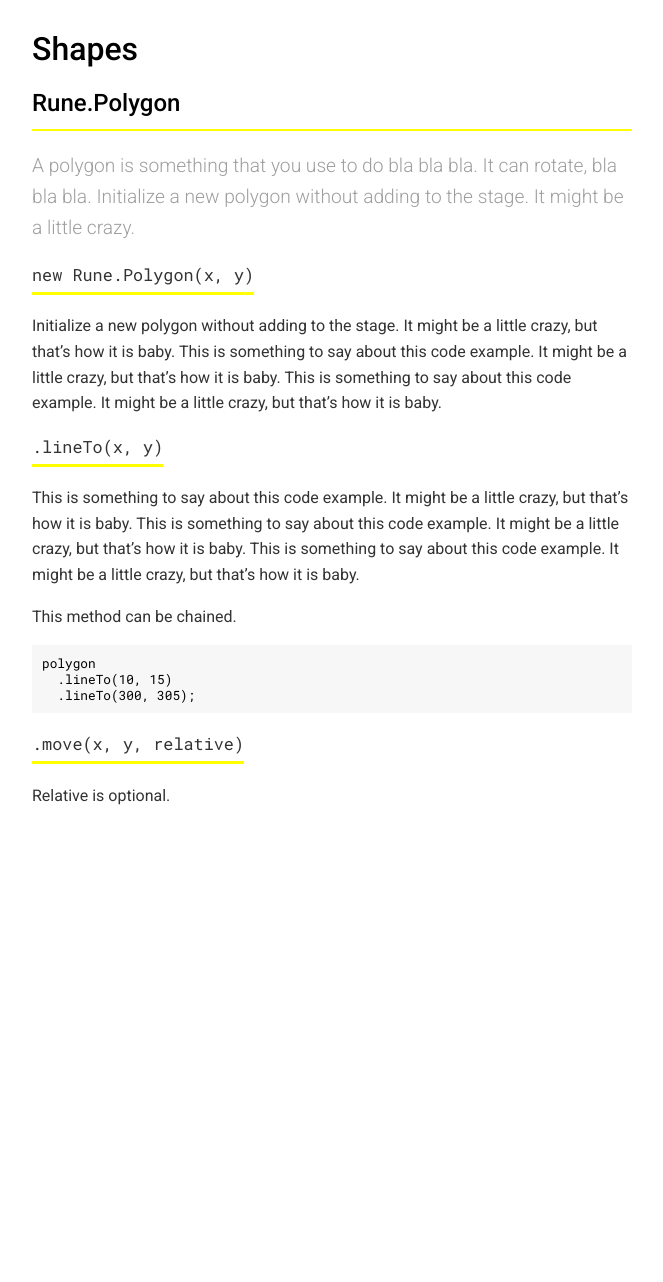
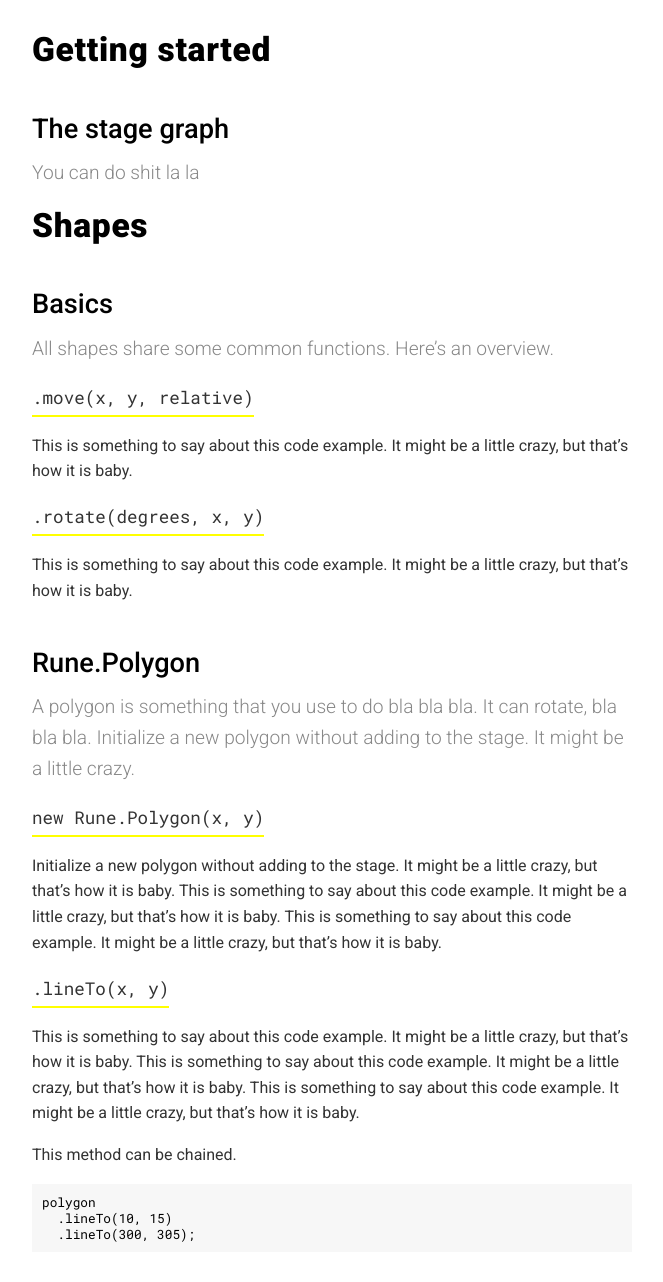
Before and after one commit to runemadsen/rune.js, a Jekyll site: the page built from index.md, in a window 1280 px wide. Shown: the whole page, without its empty margins (13-676 px from the left). Built offline with Jekyll 4.4.1, drawn with Linux system fonts in a browser that asks for light colours; before the commit the page ends 900 px from its top, so only the background shows below that.

Commit message:
adding new better layout

````diff
--- a/_includes/head.html
+++ b/_includes/head.html
@@ -8,7 +8,7 @@
     <meta name="description" content="{{ site.description }}">
     <link rel="stylesheet" href="css/main.css">
 
-    <link href='http://fonts.googleapis.com/css?family=Roboto:300,400,500,700,400italic,700italic' rel='stylesheet' type='text/css'>
+    <link href='http://fonts.googleapis.com/css?family=Roboto:300,400,500,700,900,400italic,700italic' rel='stylesheet' type='text/css'>
     <link href='http://fonts.googleapis.com/css?family=Roboto+Condensed:300,400,700,400italic,700italic' rel='stylesheet' type='text/css'>
     <link href='http://fonts.googleapis.com/css?family=Roboto+Mono' rel='stylesheet' type='text/css'>
 </head>
--- /dev/null
+++ b/_sass/_fonts.scss
@@ -0,0 +1,60 @@
+// Headings
+// --------------------------------------------------------
+
+h1, h2, h3, h4, h5 {
+  // font-family: 'Roboto Condensed', sans-serif;
+}
+
+h2 {
+  font-size: 2.1em;
+  font-weight: 900;
+  letter-spacing: 0.02em;
+  margin: 0.5em 0;
+}
+
+h3 {
+  font-size: 1.7em;
+  font-weight: 500;
+  margin-bottom: 0.5em;
+  margin-top: 1.6em;
+}
+
+h4 {
+  margin-bottom: 0.6em;
+}
+
+h4 code {
+  border-bottom: 2px solid $yellow;
+  padding: 0;
+  padding-bottom: 6px;
+  background-color: initial;
+  display: inline-block;
+  font-weight: normal;
+  color: #333;
+  font-size: 1.1em;
+}
+
+// Body
+// --------------------------------------------------------
+
+code {
+  display: block;
+  font-family: 'Roboto Mono', 'Consolas', monospace;
+  padding: 10px;
+  background-color: $gray;
+  font-size: 0.8em;
+}
+
+h3 + p {
+  font-size: 1.2em;
+  font-weight: 300;
+  color: $gray_text;
+  margin: 0.5em 0;
+}
+
+p {
+  // margin: 0.6em 0;
+  font-size: 1em;
+  line-height: 1.6em;
+  color: #333;
+}
--- a/_sass/_layout.scss
+++ b/_sass/_layout.scss
@@ -1,11 +1,3 @@
-$gray: #F7F7F7;
-$gray_light: #9E9E9E;
-$yellow: yellow;
-$yellow_dark: #DCBE00;
-
-$first_break: 500px;
-
-
 body {
   margin: 30px 25px;
   font-family: 'Roboto', sans-serif;
@@ -18,47 +10,6 @@ body {
   }
 }
 
-h1, h2, h3, h4, h5 {
-  font-weight: 500;
-  font-family: 'Roboto', sans-serif;
-}
-
-code {
-  display: block;
-  font-family: 'Roboto Mono', 'Consolas', monospace;
-  padding: 10px;
-  background-color: $gray;
-  font-size: 0.8em;
-}
-
-h2 {
-  border-bottom: 2px solid $yellow;
-  padding-bottom: 12px;
-}
-
-h2 + p {
-  font-size: 1.2em;
-  font-weight: 300;
-  color: $gray_light;
-}
-
-h3 code {
-  border-bottom: 3px solid $yellow;
-  padding: 0;
-  padding-bottom: 6px;
-  background-color: initial;
-  display: inline-block;
-  font-weight: normal;
-  color: #333;
-  font-size: 0.9em;
-}
-
 #content {
   max-width: 600px;
 }
-
-p {
-  font-size: 1em;
-  line-height: 1.6em;
-  color: #333;
-}
--- a/css/main.scss
+++ b/css/main.scss
@@ -3,5 +3,13 @@
 ---
 @charset "utf-8";
 
+$gray: #F7F7F7;
+$gray_text: #888888;
+$yellow: yellow;
+$yellow_dark: #DCBE00;
+
+$first_break: 500px;
+
 // Import partials from `sass_dir` (defaults to `_sass`)
+@import "fonts";
 @import "layout";
--- a/index.md
+++ b/index.md
@@ -3,17 +3,35 @@ layout: default
 title: "Rune.js Documentation"
 ---
 
-# Shapes
+## Getting started
 
-## Rune.Polygon
+### The stage graph
+
+You can do shit la la
+
+## Shapes
+
+### Basics
+
+All shapes share some common functions. Here's an overview.
+
+#### `.move(x, y, relative)`
+
+This is something to say about this code example. It might be a little crazy, but that's how it is baby.
+
+#### `.rotate(degrees, x, y)`
+
+This is something to say about this code example. It might be a little crazy, but that's how it is baby.
+
+### Rune.Polygon
 
 A polygon is something that you use to do bla bla bla. It can rotate, bla bla bla. Initialize a new polygon without adding to the stage.  It might be a little crazy.
 
-### `new Rune.Polygon(x, y)`
+#### `new Rune.Polygon(x, y)`
 
 Initialize a new polygon without adding to the stage.  It might be a little crazy, but that's how it is baby. This is something to say about this code example. It might be a little crazy, but that's how it is baby. This is something to say about this code example. It might be a little crazy, but that's how it is baby.
 
-### `.lineTo(x, y)`
+#### `.lineTo(x, y)`
 
 This is something to say about this code example. It might be a little crazy, but that's how it is baby. This is something to say about this code example. It might be a little crazy, but that's how it is baby. This is something to say about this code example. It might be a little crazy, but that's how it is baby.
 
@@ -24,7 +42,3 @@ polygon
   .lineTo(10, 15)
   .lineTo(300, 305);
 ```
-
-### `.move(x, y, relative)`
-
-Relative is optional.
````
